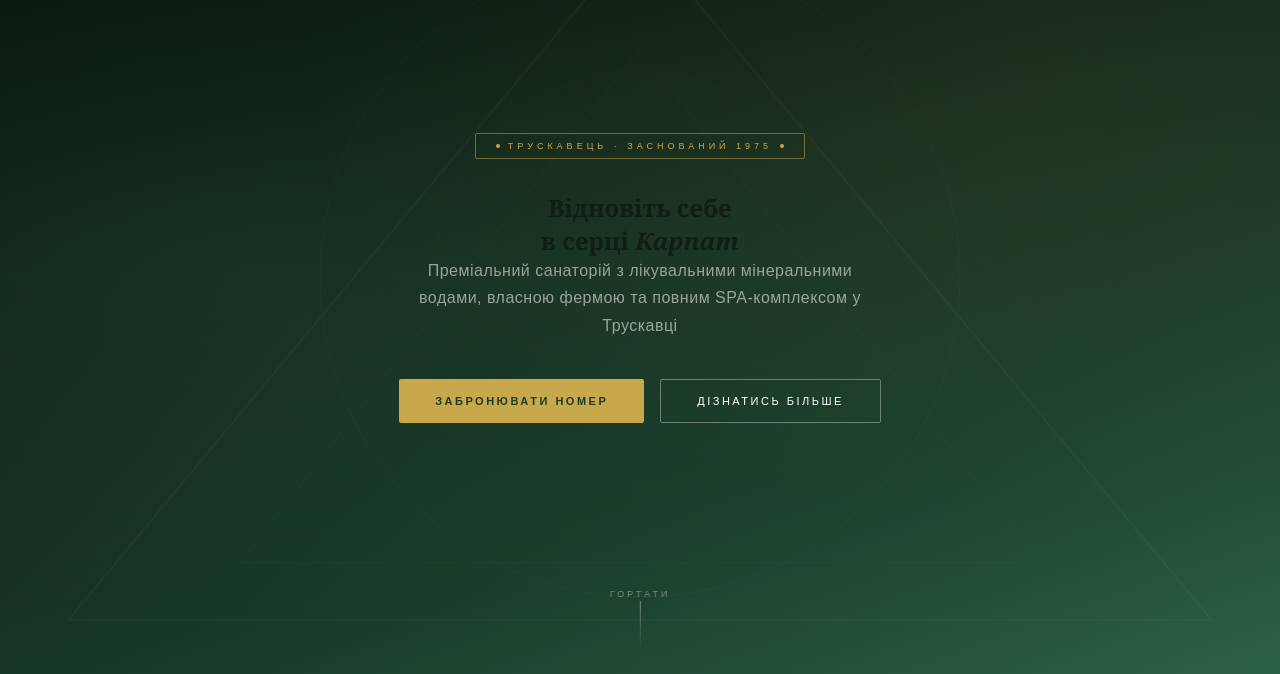
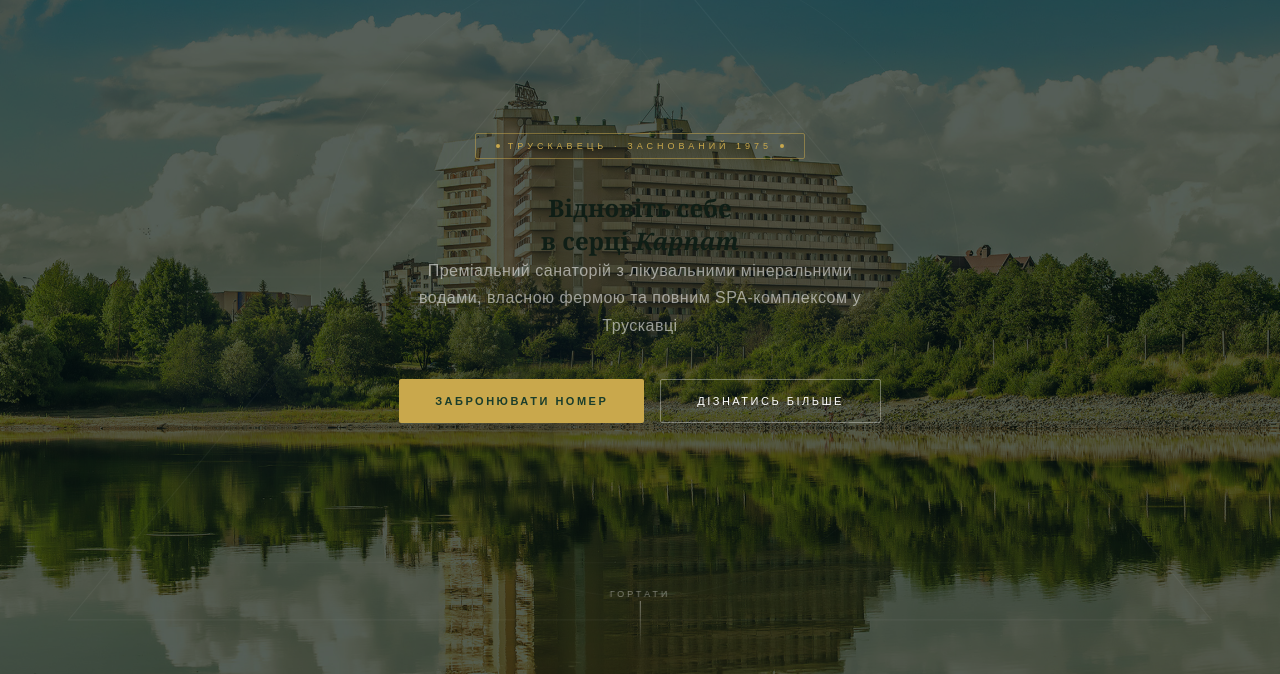
Before and after one commit to blvlv23/karpaty-, a plain HTML site: page index.html in a window 1280 px wide. Shown: the part 123-797 px from the top of the page. Drawn offline with Linux system fonts and the light colour scheme.

Commit message:
Update index.html

```diff
--- a/index.html
+++ b/index.html
@@ -44,10 +44,8 @@ img{display:block;width:100%}
 
 /* ── HERO ── */
 #hero{height:100vh;min-height:600px;background:var(--pine);position:relative;display:flex;align-items:center;justify-content:center;text-align:center;overflow:hidden}
-.hero-bg{position:absolute;inset:0;background:
-  radial-gradient(ellipse at 20% 50%,rgba(74,140,106,.15) 0%,transparent 60%),
-  radial-gradient(ellipse at 80% 30%,rgba(201,168,76,.08) 0%,transparent 50%),
-  linear-gradient(160deg,#061209 0%,#0f2318 40%,#1a3d2b 70%,#2d6147 100%)}
+.hero-bg{position:absolute;inset:0;background-image:url('hero.jpg');background-size:cover;background-position:center top}
+.hero-bg::after{content:'';position:absolute;inset:0;background:rgba(5,18,10,0.68)}
 .hero-lines{position:absolute;inset:0;opacity:.04}
 .hero-lines svg{width:100%;height:100%}
 .hero-content{position:relative;z-index:2;padding:0 1.5rem}
```
